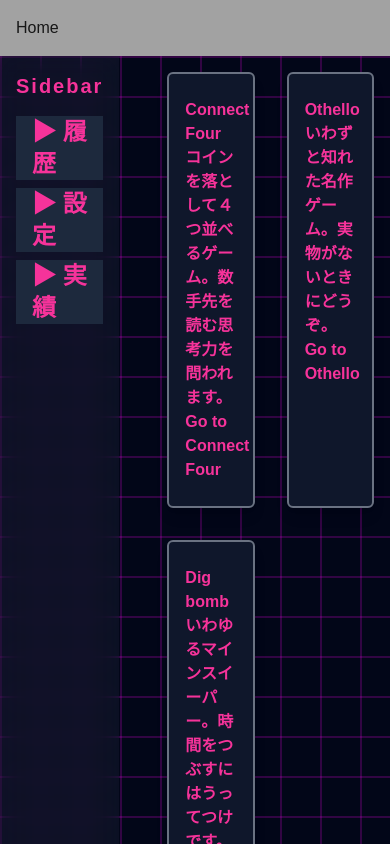
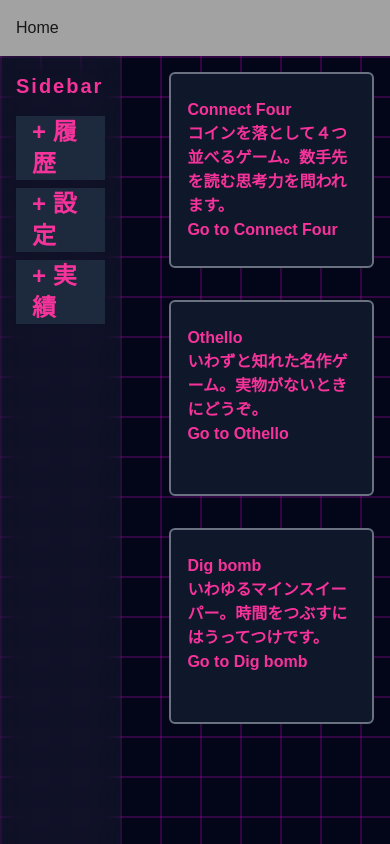
Before and after one commit to to-fu110/minigames, a Next.js app: page / in a window 390 px wide. Shown: the top 844 px of the page. Built offline with nearby package versions, Linux system fonts and the light colour scheme.

Commit message:
履歴、カラーを追加 その他諸々変更

```diff
--- a/app/compornents/accordion.tsx
+++ b/app/compornents/accordion.tsx
@@ -20,7 +20,7 @@ export default function Accordion({
   return (
     <div>
       <div onClick={() => setIsOpen(!isOpen)} className={`text-2xl font-bold ${colorStyle} bg-slate-800 px-4 my-2 cursor-pointer select-none`}>
-          <span>{isOpen ? "▼" : "▶"} {title}</span>
+        <span>{isOpen ? "-" : "+"} {title}</span>
       </div>
       {isOpen && (
         <div className="p-4 text-gray-300">
--- a/app/connect_four/page.tsx
+++ b/app/connect_four/page.tsx
@@ -2,7 +2,7 @@
 
 import Link from "next/link"
 import Image from "next/image"
-import { useState } from "react"
+import { useState, useEffect } from "react"
 import red from "../../public/connect_four/redpiece.svg"
 import blue from "../../public/connect_four/bluepiece.svg"
 
@@ -12,6 +12,24 @@ export default function ConnectFour() {
 
   const [board, setboard] = useState(Array.from({ length: 6 }, () => Array(7).fill(cellType.N)));
   const [Turn, setTurn] = useState(cellType.R);
+
+  useEffect(() => {
+      const rawhistory = localStorage.getItem("History");
+      const history: string[] = [];
+      try {
+          if (rawhistory) {
+              const parsed = JSON.parse(rawhistory);
+              if (Array.isArray(parsed)) {
+                  history.push(...parsed);
+              }
+          }
+      } catch (error) {
+          console.error("Error parsing History from localStorage:", error);
+      }
+      const filtered = history.filter((item, index) => item !== "Connect Four");
+      const newHistory = [ "Connect Four", ...filtered].slice(0, 6);
+      localStorage.setItem("History", JSON.stringify([...newHistory]));
+  },[]);
 
   function handleClick(col: number) {
     let row = 5;
--- a/app/dig_bomb/page.tsx
+++ b/app/dig_bomb/page.tsx
@@ -91,13 +91,31 @@ export default function DigBomb() {
 
 import Link from "next/link"
 import Image from "next/image"
-import { useState, useRef } from "react"
+import { useState, useRef, useEffect } from "react"
 import bomb from "../../public/dig_bomb/bomb.svg"
 
 
 type cell = { isBomb: boolean, isOpen: boolean, isFrag: boolean, bombNum: number };
 
 export default function DigBomb() {
+    useEffect(() => {
+        const rawhistory = localStorage.getItem("History");
+        const history: string[] = [];
+        try {
+            if (rawhistory) {
+                const parsed = JSON.parse(rawhistory);
+                if (Array.isArray(parsed)) {
+                    history.push(...parsed);
+                }
+            }
+        } catch (error) {
+            console.error("Error parsing History from localStorage:", error);
+        }
+        const filtered = history.filter((item, index) => item !== "Dig Bomb");
+        const newHistory = [ "Dig Bomb", ...filtered].slice(0, 6);
+        localStorage.setItem("History", JSON.stringify([...newHistory]));
+    },[]);//　ゲーム履歴に追加する処理
+
     // 8x8の盤面初期化。各セルを個別のオブジェクトとして生成
     const [board, setboard] = useState<cell[][]>(
         Array.from({ length: 8 }, () =>
--- a/app/othello/page.tsx
+++ b/app/othello/page.tsx
@@ -22,9 +22,29 @@ export default function Othello() {
     const [isPut, setIsput] = useState(Array.from({ length: 8 }, () => Array(8).fill(false)));
     const [turn, setTurn] = useState(cellType.B);
 
+    const color = localStorage.getItem("color") || "pink";
+
     useEffect(() => {
         checkPut(board);
     }, [turn]);
+
+    useEffect(() => {
+        let history: string[] = [];
+        try {
+            const rawhistory = localStorage.getItem("History");
+            if (rawhistory) {
+                const parsed = JSON.parse(rawhistory);
+                if (Array.isArray(parsed)) {
+                    history = [...parsed];
+                }
+            }
+        } catch (error) {
+            console.error("Error parsing History from localStorage:", error);
+        }
+        const filtered = history.filter((item, index) => item !== "Othello");
+        const newHistory = [ "Othello", ...filtered].slice(0, 6);
+        localStorage.setItem("History", JSON.stringify([...newHistory]));
+    },[]);
 
     function handleClick(rowIndex: number, cellIndex: number) {
         if (board[rowIndex][cellIndex] === cellType.N) {
@@ -122,6 +142,7 @@ export default function Othello() {
                 <Link href="/" className="px-2 py-3 text-white bg-slate-600 rounded-md hover:bg-slate-700">
                     Go back to Home
                 </Link>
+                <input type="text" placeholder={color} />
             </div>
         </main>
     )
--- a/app/page.tsx
+++ b/app/page.tsx
@@ -1,34 +1,70 @@
 "use client"
 
 import Link from 'next/link'
-import { useState } from 'react'
+import { useState, useEffect } from 'react'
 import Accordion from './compornents/accordion'
 
+
+
 const getcolorStyles = (color: string) => ({
-  pink: { text: "text-pink-500", border: "border-pink-500", bg: "bg-pink-500", shadow: "shadow-pink-500/20" },
-  green: { text: "text-emerald-500", border: "border-emerald-500", bg: "bg-emerald-500", shadow: "shadow-emerald-500/20" },
-  blue: { text: "text-blue-500", border: "border-blue-500", bg: "bg-blue-500", shadow: "shadow-blue-500/20" },
-}[color] || { text: "text-pink-500", border: "border-pink-500", bg: "bg-pink-500" });
+  pink: {
+    text: "text-pink-500",
+    border: "border-pink-500",
+    bg: "bg-[linear-gradient(to_right,#ff00ff30_2px,transparent_1px),linear-gradient(to_bottom,#ff00ff30_2px,transparent_1px)]",
+    shadow: "shadow-pink-500/20"
+  },
 
-const Sidebar = ({color, setColor}: { color: string , setColor: (color: string) => void}) => {
+  green: {
+    text: "text-emerald-500",
+    border: "border-emerald-500",
+    bg: "bg-[linear-gradient(to_right,#10b98130_2px,transparent_1px),linear-gradient(to_bottom,#10b98130_2px,transparent_1px)]",
+    shadow: "shadow-emerald-500/20"
+  },
+
+  blue: {
+    text: "text-blue-500",
+    border: "border-blue-500",
+    bg: "bg-[linear-gradient(to_right,#3b82f630_2px,transparent_1px),linear-gradient(to_bottom,#3b82f630_2px,transparent_1px)]",
+    shadow: "shadow-blue-500/20"
+  },
+
+}[color] || { text: "text-pink-500", border: "border-pink-500", bg: "bg-[linear-gradient(to_right,#ff00ff30_2px,transparent_1px),linear-gradient(to_bottom,#ff00ff30_2px,transparent_1px)]" });
+
+const Sidebar = ({ color, setColor }: { color: string, setColor: (color: string) => void }) => {
+  const [history, setHistory] = useState<string[]>([]);
+  useEffect(() => {
+    const rawhistory = localStorage.getItem("History");
+    try {
+      const parsed = rawhistory ? JSON.parse(rawhistory) : [];
+      if(parsed){
+        if (Array.isArray(parsed)) {
+          setHistory(parsed);
+        }
+      }
+    } catch (error) {
+      console.error("Error parsing History from localStorage:", error);
+    }
+  }, []);
+
   return (
     <div className="w-64 p-4 mr-8 backdrop-blur-md bg-slate-500/10 ">
       <h2 className={`text-xl font-black tracking-widest mb-4 ${getcolorStyles(color).text}`}>Sidebar</h2>
-        <Accordion title="履歴" colorStyle={getcolorStyles(color).text}>
+      <Accordion title="履歴" colorStyle={getcolorStyles(color).text}>
         <ul className="p-4 text-gray-300">
-          <li>aaa</li>
-          <li>sss</li>
-          <li>ddd</li>
-          <li>fff</li>
-          <li>ggg</li>
-          <li>hhh</li>
+          {history.length === 0 ? (
+            <li>履歴がありません</li>
+          ) : (
+            history.map((item: string, index: number) => (
+              <li key={index}>{item}</li>
+            ))
+          )}
         </ul>
       </Accordion>
       <Accordion title="設定" colorStyle={getcolorStyles(color).text}>
         <div className="p-4 text-gray-300">
           {["pink", "green", "blue"].map((c) => (
             <label key={c}>
-              <input type="radio" name="color" checked={color === c} value={c} onChange={() => setColor(c)} className="w-0 h-0 peer"/>
+              <input type="radio" name="color" checked={color === c} value={c} onChange={() => { setColor(c); localStorage.setItem('color', c); }} className="w-0 h-0 peer" />
               <div className={` mr-2 mb-2 px-3 py-1 rounded bg-white/10 ${getcolorStyles(c).text} cursor-pointer peer-checked:bg-white/17 peer-checked:${getcolorStyles(c).text} peer-checked:shadow-lg peer-checked:${getcolorStyles(c).shadow}`}>
                 {c}
               </div>
@@ -43,12 +79,14 @@ const Sidebar = ({color, setColor}: { color: string , setColor: (color: string)
   )
 }
 
-function GameArticles({gamename, href, setumei, color} : {gamename: string, href: string, setumei: string, color: string}) {
+function GameArticles({ gamename, href, setumei, color }: { gamename: string, href: string, setumei: string, color: string }) {
   return (
-    <Link href={href} className={`border-2 border-gray-500 rounded-md bg-slate-900 font-black ${getcolorStyles(color).text} px-4 py-6 m-4  hover:translate-y-1 shadow-lg hover:bg-slate-800 hover:${getcolorStyles(color).shadow}`}>
-        <h2>{gamename}</h2>
-        <p>{setumei}</p>
-        Go to {gamename}
+    <Link href={href} className={`border-2 border-gray-500 rounded-md bg-slate-900 font-black ${getcolorStyles(color).text} px-4 py-6 m-4
+          hover:translate-y-1 hover:shadow-lg hover:bg-slate-800 hover:${getcolorStyles(color).shadow}
+          `}>
+      <h2>{gamename}</h2>
+      <p>{setumei}</p>
+      Go to {gamename}
     </Link>
   )
 
@@ -56,25 +94,20 @@ function GameArticles({gamename, href, setumei, color} : {gamename: string, href
 
 
 export default function Home() {
-  const [color, setColor] = useState("pink");
 
-
-
-
-
-
+  const [color, setColor] = useState(localStorage.getItem('color') || 'pink');
 
   const GameList = [
-    {gamename: "Connect Four", href: "/connect_four", setumei: "コインを落として４つ並べるゲーム。数手先を読む思考力を問われます。"},
-    {gamename: "Othello", href: "/othello", setumei: "いわずと知れた名作ゲーム。実物がないときにどうぞ。"},
-    {gamename: "Dig bomb", href: "/dig_bomb", setumei: "いわゆるマインスイーパー。時間をつぶすにはうってつけです。"}
+    { gamename: "Connect Four", href: "/connect_four", setumei: "コインを落として４つ並べるゲーム。数手先を読む思考力を問われます。" },
+    { gamename: "Othello", href: "/othello", setumei: "いわずと知れた名作ゲーム。実物がないときにどうぞ。" },
+    { gamename: "Dig bomb", href: "/dig_bomb", setumei: "いわゆるマインスイーパー。時間をつぶすにはうってつけです。" }
   ]
 
   return (
-    <main className="min-h-screen bg-slate-950 bg-[linear-gradient(to_right,#ff00ff30_2px,transparent_1px),linear-gradient(to_bottom,#ff00ff30_2px,transparent_1px)] bg-[size:40px_40px]">
+    <main className={`min-h-screen bg-slate-950 ${getcolorStyles(color).bg} bg-[size:40px_40px]`}>
       <div className="flex h-full">
         <Sidebar color={color} setColor={setColor} />
-        <div className="grid grid-cols-2 grid-rows-5">
+        <div className="grid grid-cols-1 md:grid-cols-2 grid-rows-5">
           {GameList.map((game, index) => (
             <GameArticles
               key={index}
```
Lines whose indentation alone changed are shown as unchanged.
